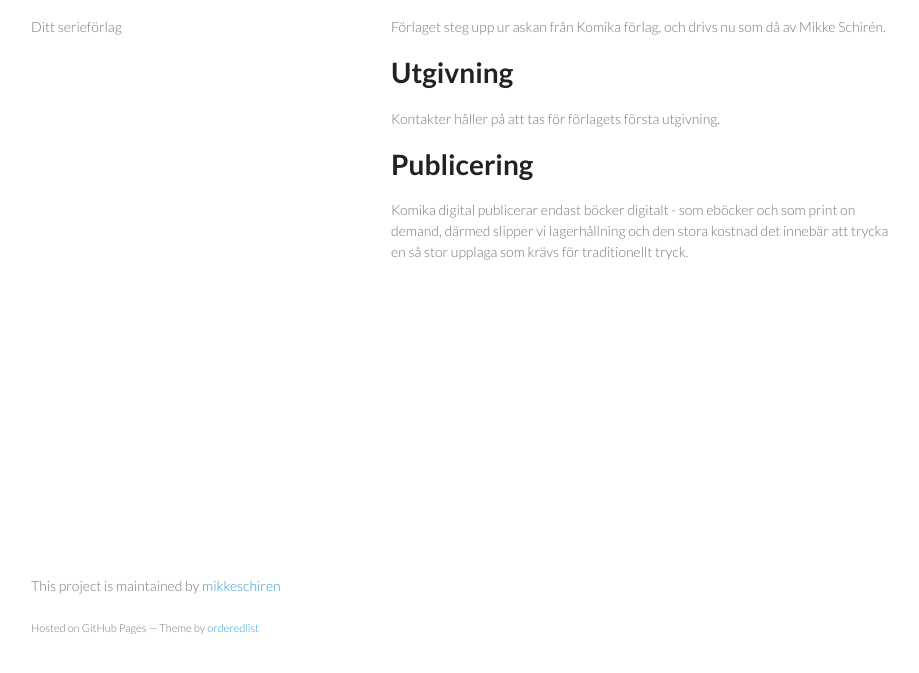
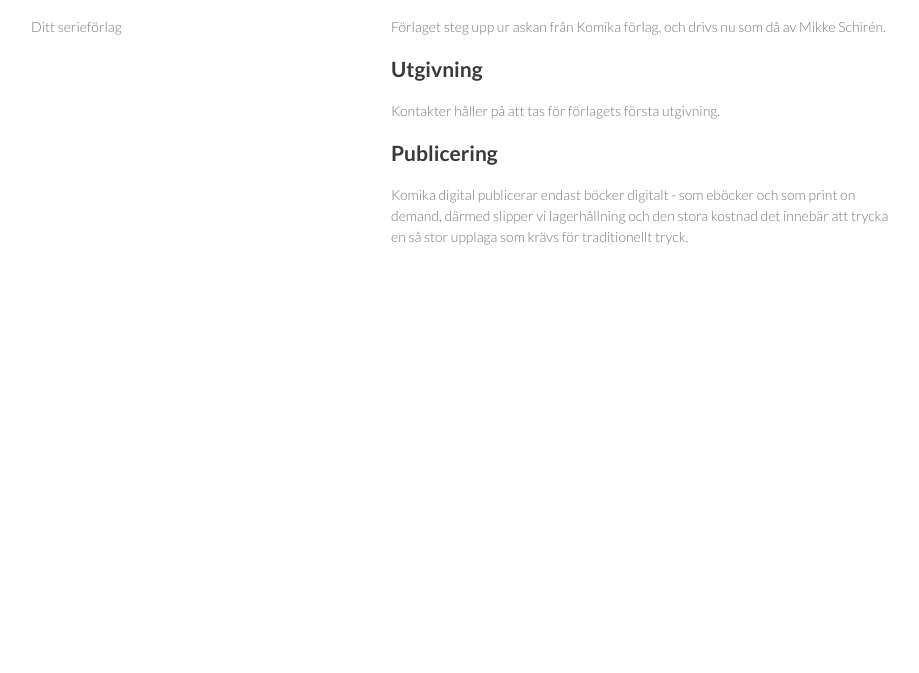
Before and after one commit to mikkeschiren/komika-digital, a plain HTML site: page index.html in a window 1280 px wide. Shown: the part 93-766 px from the top of the page, without its empty margins (179-1098 px from the left). Drawn offline with Linux system fonts and the light colour scheme.

Commit message:
Updated index.html

```diff
--- a/index.html
+++ b/index.html
@@ -37,19 +37,17 @@
 
 <p>Förlaget steg upp ur askan från Komika förlag, och drivs nu som då av Mikke Schirén.</p>
 
-<h1>
+<h2>
 <a name="utgivning" class="anchor" href="#utgivning"><span class="octicon octicon-link"></span></a>Utgivning</h1>
 
 <p>Kontakter håller på att tas för förlagets första utgivning.</p>
 
-<h1>
+<h2>
 <a name="publicering" class="anchor" href="#publicering"><span class="octicon octicon-link"></span></a>Publicering</h1>
 
 <p>Komika digital publicerar endast böcker digitalt - som eböcker och som print on demand, därmed slipper vi lagerhållning och den stora kostnad det innebär att trycka en så stor upplaga som krävs för traditionellt tryck.</p>
       </section>
       <footer>
-        <p>This project is maintained by <a href="https://github.com/mikkeschiren">mikkeschiren</a></p>
-        <p><small>Hosted on GitHub Pages &mdash; Theme by <a href="https://github.com/orderedlist">orderedlist</a></small></p>
       </footer>
     </div>
     <script src="javascripts/scale.fix.js"></script>
```
